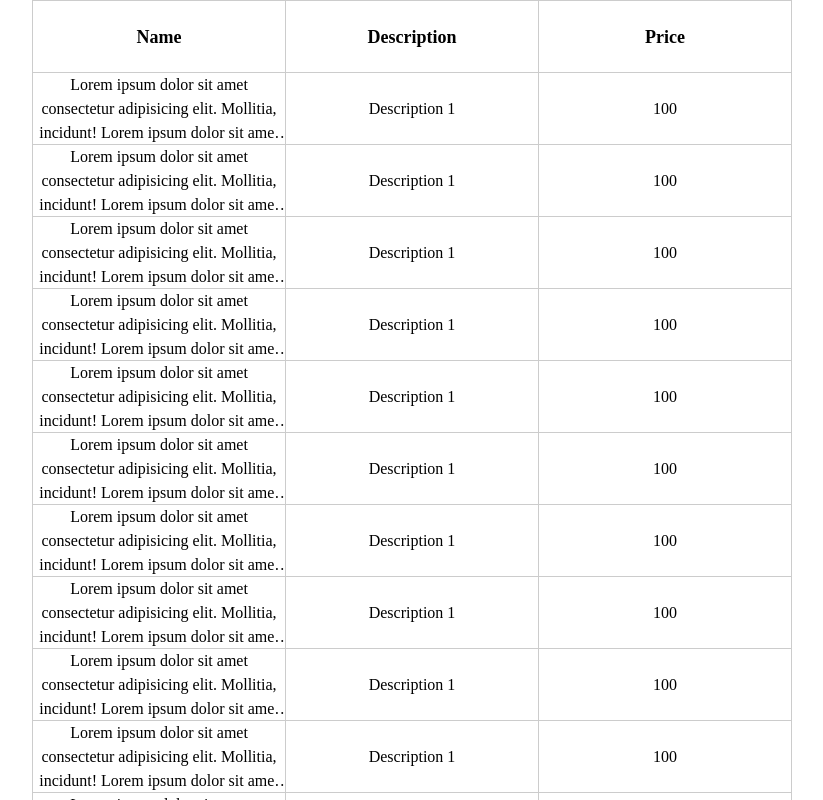
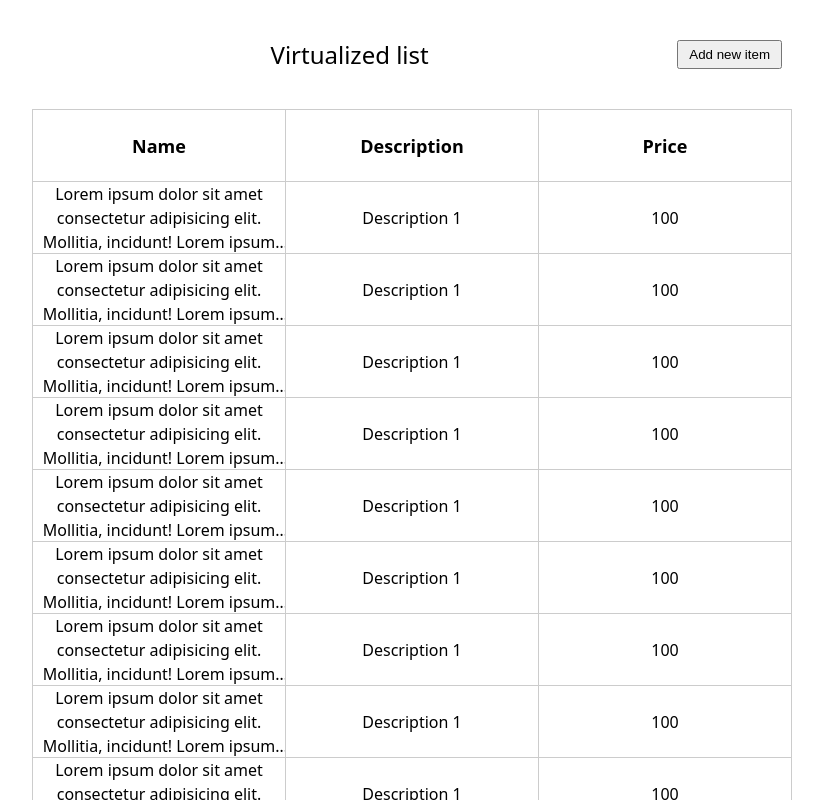
Before and after one commit to panoskouff/react-virtualized-list, a Next.js app: page / in a window 1280 px wide. Shown: the top 800 px of the page, without its empty margins (228-1051 px from the left). Built offline with nearby package versions, Linux system fonts and the light colour scheme.

Commit message:
add page title and button

```diff
--- a/src/app/(root)/home.module.scss
+++ b/src/app/(root)/home.module.scss
@@ -1,3 +1,24 @@
+.spacing {
+  margin: 40px 0;
+}
+
+.flex {
+  display: flex;
+  align-items: center;
+  justify-content: space-between;
+  padding: 0 10px;
+}
+
+.title {
+  font-size: 24px;
+  margin-right: 20px;
+}
+
+.addButton {
+  padding: 5px 10px;
+  cursor: pointer;
+}
+
 .gridContainer {
   display: grid;
   grid-template-columns: repeat(3, 1fr);
--- a/src/app/(root)/page.tsx
+++ b/src/app/(root)/page.tsx
@@ -6,6 +6,16 @@ import { FixedGridRow } from "../components/FixedGridRow/FixedGridRow";
 export default function HomePage() {
   return (
     <PageWrapper>
+      <div className={styles.spacing}>
+        <div className={styles.flex}>
+          <div className={styles.spacer} />
+          <div className={styles.title}>Virtualized list</div>
+          <button className={styles.addButton} type="button">
+            Add new item
+          </button>
+        </div>
+      </div>
+
       <div className={styles.gridContainer}>
         <FixedGridTitleRow
           name="Name"
--- a/src/theme/css/globals.css
+++ b/src/theme/css/globals.css
@@ -17,4 +17,18 @@
     color: #357df7;
   }
 
+  body {
+    font-family:
+      system-ui,
+      -apple-system,
+      BlinkMacSystemFont,
+      "Segoe UI",
+      Roboto,
+      Oxygen,
+      Ubuntu,
+      Cantarell,
+      "Open Sans",
+      "Helvetica Neue",
+      sans-serif;
+  }
 }
```
